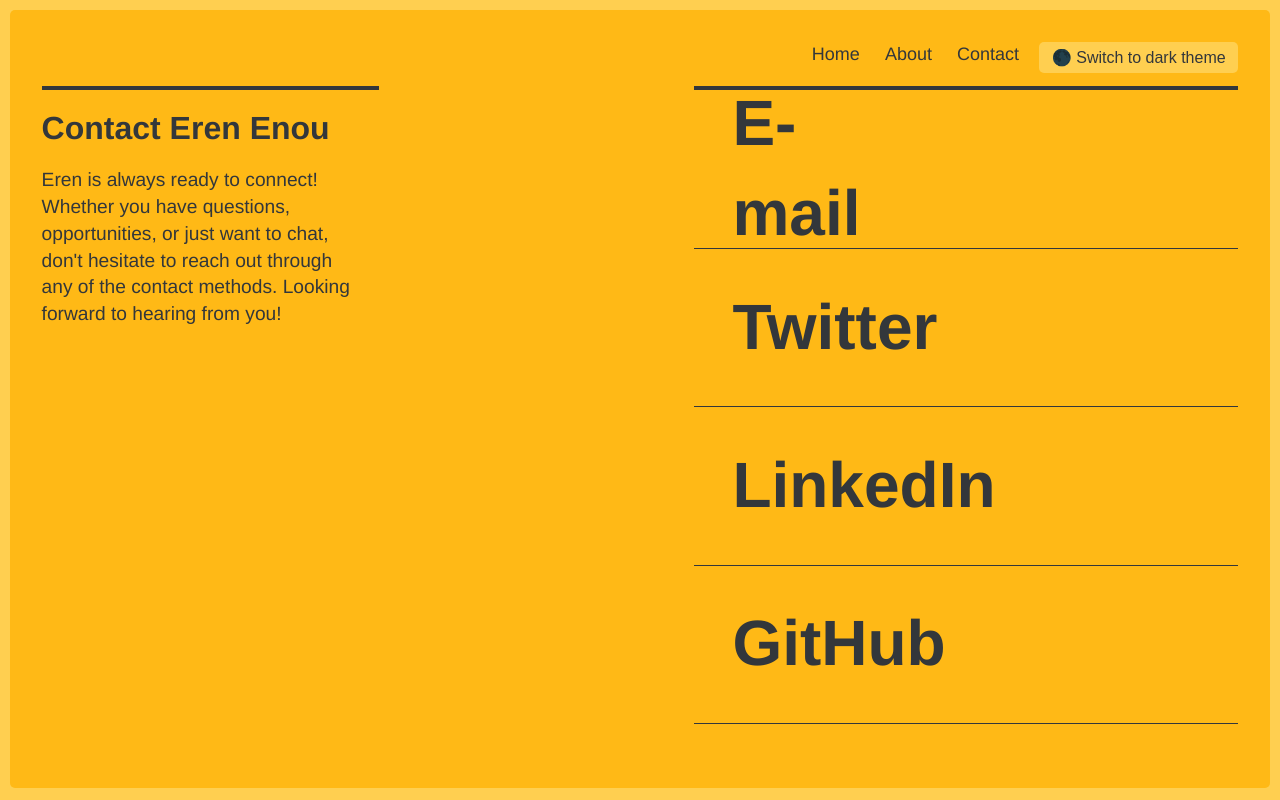
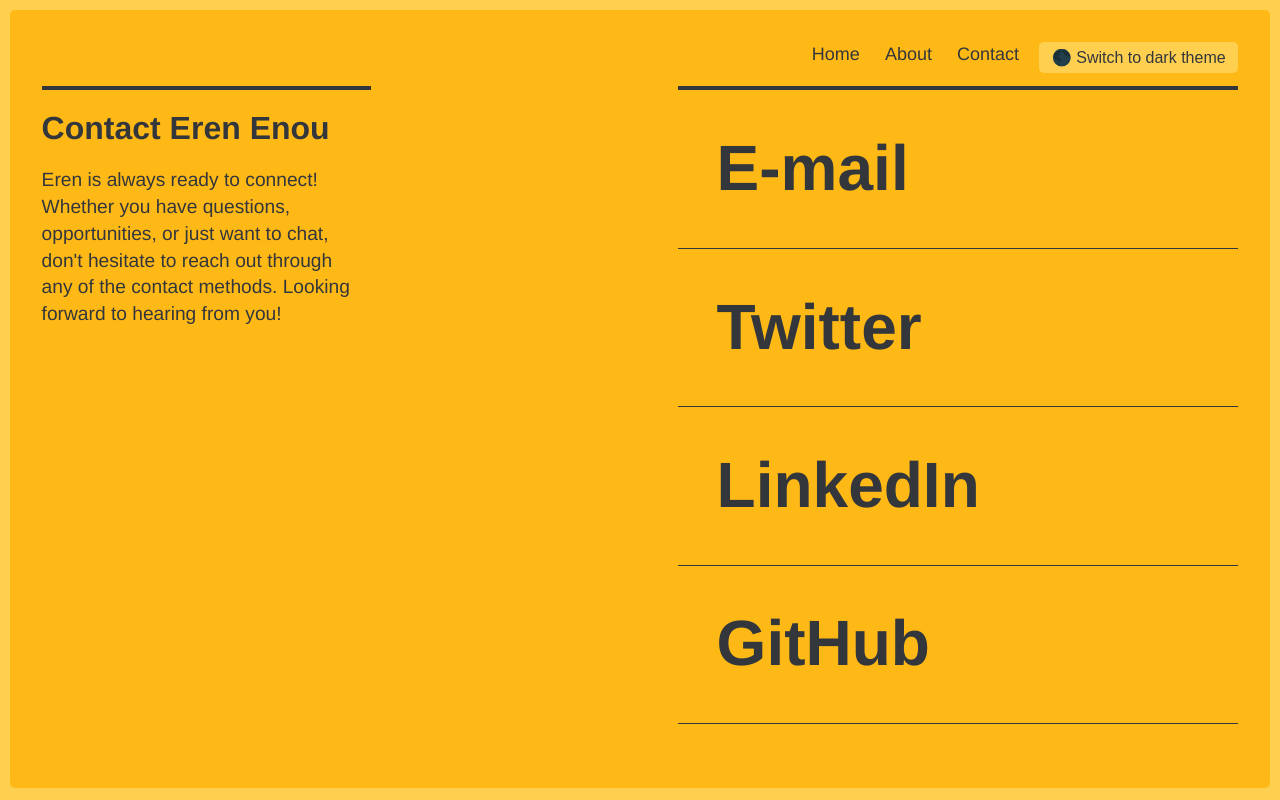
Before and after one commit to Eren-Enou/netlify-demo, a plain HTML site: page contact.html in a window 1280 px wide. Drawn offline with Linux system fonts and the light colour scheme; a web font is replaced by a local one.

Commit message:
added non breaking hyphen to fix chrome visual of e-mail.

```diff
--- a/contact.html
+++ b/contact.html
@@ -52,8 +52,8 @@
         <!-- Update <a href=""> to point to your accounts -->
         <!-- Update <span> to your usernames -->
         <a href="mailto:erenenou@yahoo.com">
-          <strong>E-mail</strong>
-          <span>erenenou@yahoo.com</span>
+            <strong>E&#8209;mail</strong>
+            <span>erenenou@yahoo.com</span>
         </a>
         <a href="https://twitter.com/enoueren">
           <strong>Twitter</strong>
```
